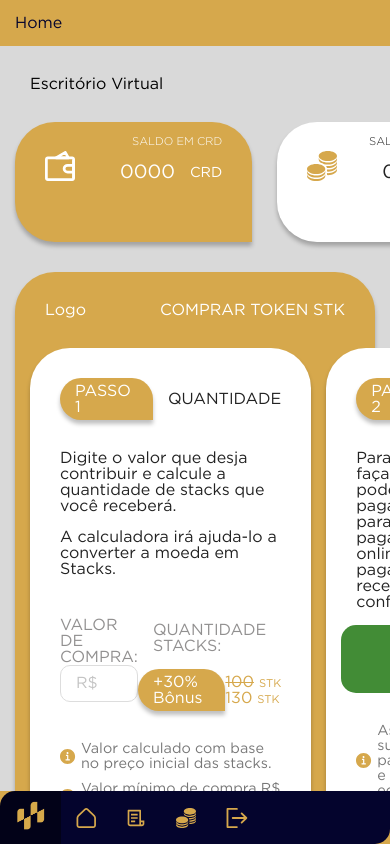
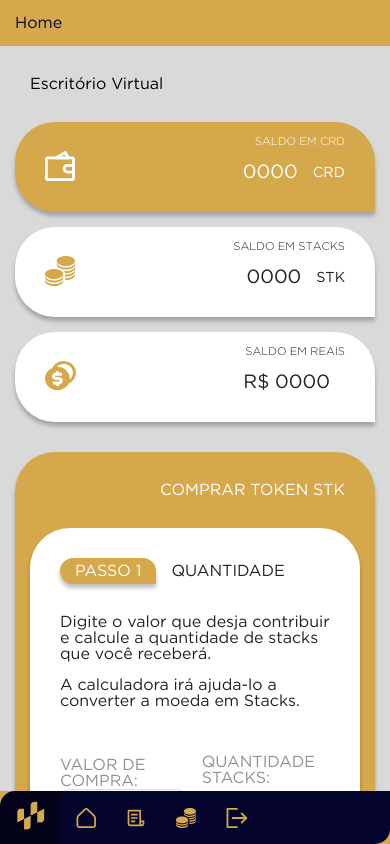
Before and after one commit to codethebasics/credcoin, a Next.js app: page /stacks in a window 390 px wide. Built offline with nearby package versions, Linux system fonts and the light colour scheme.

Commit message:
responsividade

```diff
--- a/pages/stacks/index.js
+++ b/pages/stacks/index.js
@@ -37,7 +37,7 @@ export default function Stacks(props) {
             <div className={styles.formContainer}>
                 <Card background={'#D6A84C'} color={'#FFFFFF'} padding={'15px'}>
                     <div className={styles.header}>
-                        <div className={styles.logo}>Logo</div>
+                        <div className={styles.logo}></div>
                         <div className={styles.label}>Comprar token STK</div>
                     </div>
                     <div className={styles.steps}>
--- a/styles/pages/Stacks.module.scss
+++ b/styles/pages/Stacks.module.scss
@@ -231,3 +231,25 @@
         }
     }
 }
+
+@media (max-width: 1000px) {
+
+    .stacksContainer {
+        .balanceContainer {
+            flex-direction: column;
+
+            >div:nth-child(2) {
+                margin: 15px 0;
+            }
+        }
+    }
+    .formContainer {
+        .steps {
+            flex-direction: column;
+
+            .step2Container {
+                margin: 15px 0 0 0 !important;
+            }
+        }
+    }
+}
```
